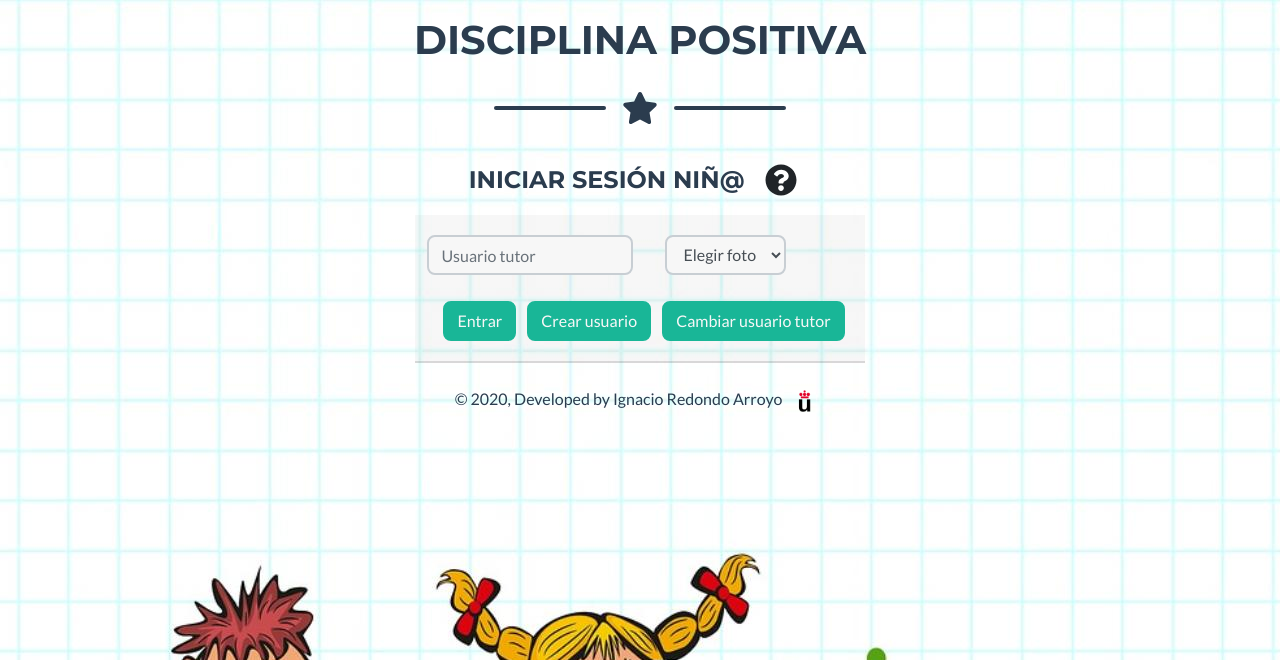
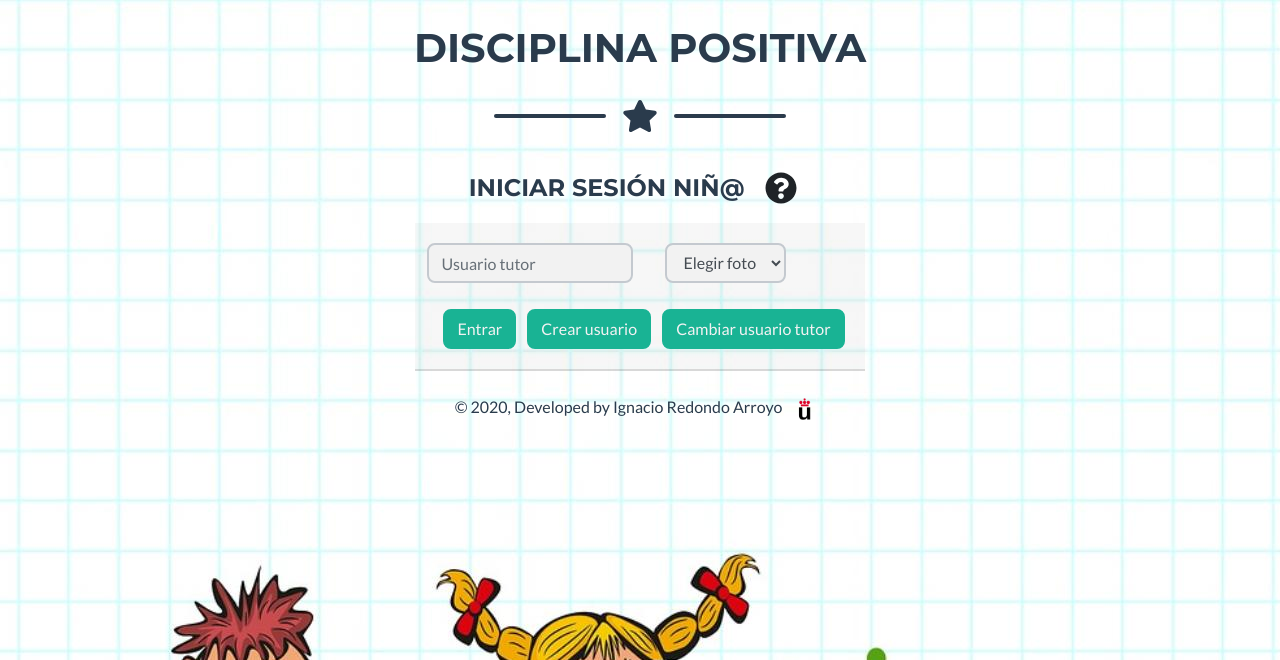
Before and after one commit to nachoredondo/positive_discipline, a PHP site: page /views/users/login.php?type=child in a window 1280 px wide. Shown: the top 660 px of the page. Run offline with PHP 8.4, Linux system fonts and the light colour scheme.

Commit message:
style(main login and registrer): tutor image updated

```diff
--- a/views/users/login.php
+++ b/views/users/login.php
@@ -29,10 +29,14 @@ $other_user_translate = $type == "child" ? 'tutor' : 'niñ@';
         <style>
             #image {
                 background-color: rgba(0,0,0,0.8);
-                background-image:url(../../assets/img/main.jpg);
+                <?php  if($type == "tutor"){
+                    echo "background-image:url(../../assets/img/main_tutor.jpg);";
+                } else {
+                    echo "background-image:url(../../assets/img/main_child.jpg);";
+                } ?>
                 height: 100%;
                 max-width: 100%;
-                filter:brightness(0.97);
+                filter:brightness(0.95);
             }
         </style>
     </head>
@@ -40,8 +44,20 @@ $other_user_translate = $type == "child" ? 'tutor' : 'niñ@';
         <div class="container">
         </div>
         <div class="mt-3 text-secondary text-center">
+            <?php
+                if ($type == "tutor")
+                    echo "<div class='mt-5 mb-5'>";
+                else
+                    echo "<div class='mt-4 mb-4'>";
+            ?>
              <!-- Contact Section Heading-->
                 <h1 class="page-section-heading text-center text-uppercase text-secondary mb-0">Disciplina positiva</h1>
+                <?php
+                    if ($type == "tutor")
+                        echo "<div class='mt-4 mb-4'>";
+                    else
+                        echo "<div class='mt-3 mb-3'>";
+                ?>
                 <!-- Icon Divider-->
                 <div class="divider-custom">
                     <div class="divider-custom-line"></div>
@@ -49,13 +65,14 @@ $other_user_translate = $type == "child" ? 'tutor' : 'niñ@';
                     <div class="divider-custom-line"></div>
                 </div>
                 <!-- Contact Section Form-->
+            <?php
+                if ($type == "tutor")
+                    echo "<div class='mt-5 mb-5'>";
+                else
+                    echo "<div class='mt-4 mb-4'>";
+            ?>
             <div class="container d-flex align-items-center flex-column">
                 <h4 class="text-uppercase text-secondary">
-                    <?php
-                        if ($type == "tutor") {
-                            echo "<img class='mx-auto d-none d-md-block' src='../../assets/img/adult2.jpg' width='80'>";
-                        }
-                    ?>
                     Iniciar sesión
                     <?php
                         if ($type == "tutor")
```
Also changed, not shown: views/users/registrer.php (+7 -1 lines), assets/img/main_child.jpg (renamed from assets/img/main.jpg), assets/img/main_old.jpg (deleted), assets/img/main_tutor.jpg (added).
